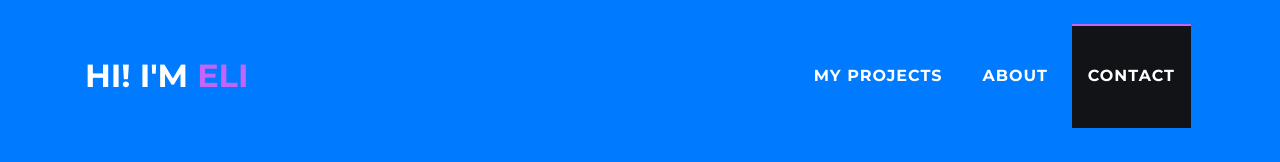
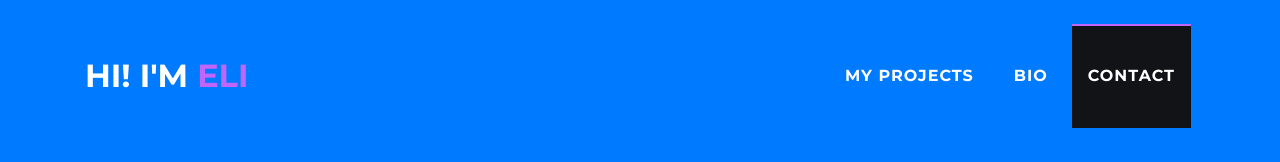
Before and after one commit to Joogy/portfolio, a website with bundled scripts: page index.html in a window 1280 px wide. Shown: the top 162 px of the page. Built offline with nearby package versions, Linux system fonts and the light colour scheme.

Commit message:
changed about text

```diff
--- a/index.html
+++ b/index.html
@@ -44,7 +44,7 @@
               <a class="nav-link py-3 px-0 px-lg-3 js-scroll-trigger position-relative" href="#portfolio"><div class="__transition menu-highlight position-absolute"></div><span class="position-relative py-4 d-block">My Projects</span></a>
             </li>
             <li class="nav-item mx-0 mx-lg-1">
-              <a class="nav-link py-3 px-0 px-lg-3 js-scroll-trigger position-relative" href="#about"><div class="__transition menu-highlight position-absolute"></div><span class="position-relative py-4 d-block">About</span></a>
+              <a class="nav-link py-3 px-0 px-lg-3 js-scroll-trigger position-relative" href="#about"><div class="__transition menu-highlight position-absolute"></div><span class="position-relative py-4 d-block">Bio</span></a>
             </li>
             <li class="nav-item mx-0 mx-lg-1">
               <a class="nav-link py-3 px-0 px-lg-3 js-scroll-trigger position-relative" href="#contact"><div class="__transition menu-highlight position-absolute"></div><span class="position-relative py-4 d-block">Contact</span></a>
```
